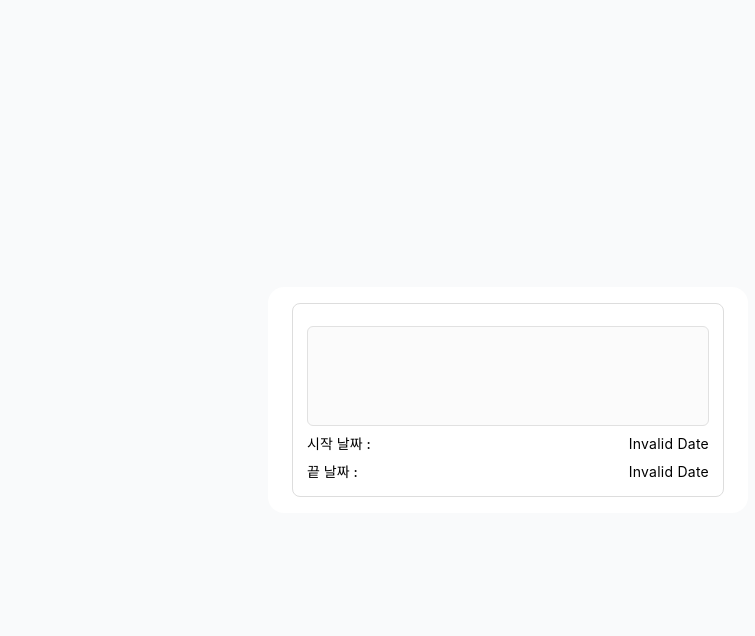
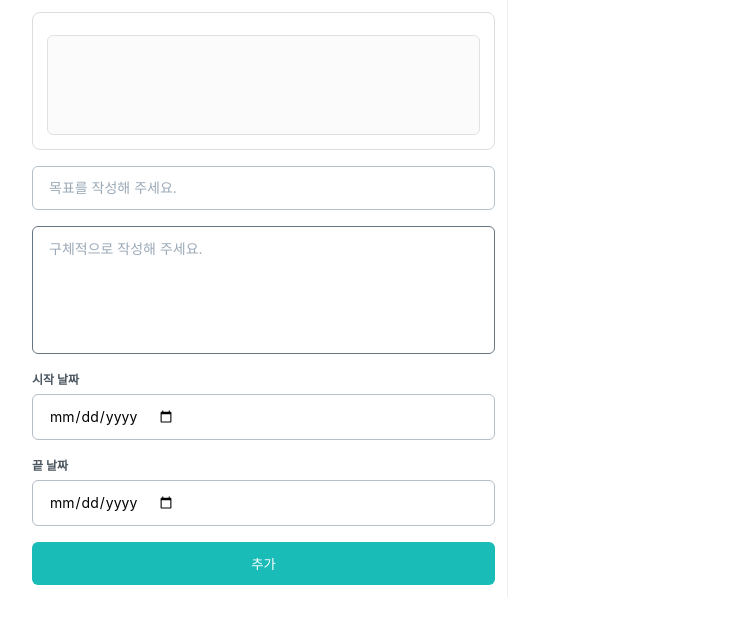
Before and after one commit to cwd3469/Front-OverBrain, a React (Vite) app: page / in a window 1280 px wide. Both pictures are taken after a click on the button "저장". Shown: the top 636 px of the page, without its empty margins (132-887 px from the left). Built offline with nearby package versions, Linux system fonts and the light colour scheme.

Commit message:
OVB-1 feat : Detail 섹션 추가

```diff
--- a/package.json
+++ b/package.json
@@ -25,6 +25,7 @@
     "react-dom": "^18.2.0",
     "react-hook-form": "^7.49.2",
     "react-is": "^18.2.0",
+    "react-perfect-scrollbar": "^1.5.8",
     "react-router-dom": "^6.21.1",
     "react-timer-hook": "^3.0.7",
     "sort-by": "^1.2.0",
--- a/src/components/main/TargetCard.tsx
+++ b/src/components/main/TargetCard.tsx
@@ -4,39 +4,37 @@ import styled from '@emotion/styled';
 import dayjs from 'dayjs';
 type Props = Target & {
   onDelete?: (id: string) => void;
+  id?: string;
 };
 
-const TargetCard = ({ title, contents, createdAt, endAt, startAt, modifyAt, onDelete, id }: Props) => {
-  const dayFormat = (date: Date) => {
-    const formatting = 'YYYY-MM-DD';
-    return dayjs(date).format(formatting);
-  };
-  const createdDate = createdAt && dayFormat(createdAt);
-  const endDate = dayFormat(endAt);
-  const startDate = dayFormat(startAt);
-  const modifyDate = modifyAt && dayFormat(modifyAt);
-  const onDeleteBtn = onDelete && (() => onDelete(id));
+const TargetCard = ({ title, contents, createdAt, endAt, startAt, onDelete, id }: Props) => {
+  const dayFormat = (date: Date) => dayjs(date).format('YYYY-MM-DD');
+  const onDeleteBtn = onDelete && id ? () => onDelete(id) : undefined;
 
   return (
     <Card>
       <h3 className="title">{title}</h3>
       {onDeleteBtn ? <button onClick={onDeleteBtn}>X</button> : ''}
       <MultiLineTextFiled value={contents} disabled height="100px" />
-      {createdDate && (
+      {createdAt && (
         <Item>
           <div className="th">생성 날짜 :</div>
-          <p className="td">{createdDate}</p>
+          <p className="td">{dayFormat(createdAt)}</p>
         </Item>
       )}
+      {endAt && (
         <Item>
           <div className="th">시작 날짜 :</div>
-        <p className="td">{startDate}</p>
+          <p className="td">{dayFormat(endAt)}</p>
         </Item>
+      )}
+
+      {startAt && (
         <Item>
           <div className="th">끝 날짜 :</div>
-        <p className="td">{endDate}</p>
+          <p className="td">{dayFormat(startAt)}</p>
         </Item>
-      {modifyDate && <p>{modifyDate}</p>}
+      )}
     </Card>
   );
 };
--- /dev/null
+++ b/src/components/main/TargetInputs.tsx
@@ -0,0 +1,23 @@
+import { Target } from '@/types/main';
+import { LabelTextFiled, MultiLineTextFiled } from '../common/textFiled';
+import { UseFormRegister } from 'react-hook-form';
+import styled from '@emotion/styled';
+
+const TargetInputs = ({ register }: { register: UseFormRegister<Target> }) => {
+  return (
+    <InputSection>
+      <LabelTextFiled {...register('title')} placeholder="목표를 작성해 주세요." />
+      <MultiLineTextFiled {...register('contents')} placeholder="구체적으로 작성해 주세요." />
+      <LabelTextFiled {...register('startAt')} type="date" label="시작 날짜" />
+      <LabelTextFiled {...register('endAt')} type="date" label="끝 날짜" />
+    </InputSection>
+  );
+};
+
+export default TargetInputs;
+
+const InputSection = styled.div`
+  display: flex;
+  flex-direction: column;
+  gap: var(--RadiusXL, 16px);
+`;
--- a/src/pages/MainPage.tsx
+++ b/src/pages/MainPage.tsx
@@ -1,49 +1,71 @@
 import { useForm, SubmitHandler } from 'react-hook-form';
-import { useNavigate } from 'react-router-dom';
-import { Target } from '@/types/main';
-import useCurrentTarget from '@/stores/useCurrentTarget';
-import { MultiLineTextFiled, LabelTextFiled } from '@components/common/textFiled';
+import { CoreTarget, DetailTarget, Target } from '@/types/main';
 import OButton from '@components/common/button/OButton';
 import OLayout from '@components/common/layout/OLayout';
 import styled from '@emotion/styled';
 import { useState } from 'react';
 import TargetCard from '@/components/main/TargetCard';
 
+import TargetInputs from '@/components/main/TargetInputs';
+import { useTheme } from '@emotion/react';
+
 const MainPage = () => {
-  const navigate = useNavigate();
+  const theme = useTheme();
   const [step, setStep] = useState<number>(1);
-  const [target, setTarget] = useState<Target>();
-  const { register, handleSubmit } = useForm<Target>();
+  const [target, setTarget] = useState<CoreTarget>();
+  const [detailTarget, setDetailTarget] = useState<DetailTarget[]>([]);
 
-  const onSubmit: SubmitHandler<Target> = ({ title, contents, startAt, endAt }: Target) => {
-    setTarget({ title, contents, startAt, endAt, id: 'firstId' });
+  const firstTarget = useForm<Target>();
+  const secondTarget = useForm<Target>();
+
+  const handleSetCoreTarget: SubmitHandler<Target> = (core: Target) => {
+    setTarget({ ...core, detailList: [] });
     setStep(2);
   };
 
+  const handleSetDetailTarget: SubmitHandler<Target> = (detail: Target) => {
+    setDetailTarget((prev) => {
+      return [...prev, { ...detail, todoList: [], coreId: '' }];
+    });
+  };
+
   return (
-    <OLayout width="480px">
+    <OLayout width={step === 1 ? theme.screens.xsm : theme.screens.lg}>
       {step === 1 ? (
         <>
           <MainTypography>원하는 목표를 입력해 주세요.</MainTypography>
           <MainPageSelect>
-            <LabelTextFiled {...register('title')} placeholder="목표를 작성해 주세요." />
-            <MultiLineTextFiled {...register('contents')} placeholder="구체적으로 작성해 주세요." />
-            <LabelTextFiled {...register('startAt')} type="date" label="시작 날짜" />
-            <LabelTextFiled {...register('endAt')} type="date" label="끝 날짜" />
-            <OButton onClick={handleSubmit(onSubmit)}>저장</OButton>
+            <TargetInputs register={firstTarget.register} />
+            <OButton onClick={firstTarget.handleSubmit(handleSetCoreTarget)}>저장</OButton>
           </MainPageSelect>
         </>
       ) : step === 2 ? (
         target ? (
-          <>
+          <DetailSection>
+            <DetailSectionColumn>
               <TargetCard
-              id={target.id}
                 title={target.title}
                 contents={target.contents}
                 startAt={target.startAt}
                 endAt={target.endAt}
               />
-          </>
+              <TargetInputs register={secondTarget.register} />
+              <OButton onClick={secondTarget.handleSubmit(handleSetDetailTarget)}>추가</OButton>
+            </DetailSectionColumn>
+            <DetailSectionColumn>
+              {detailTarget.map((el, index) => {
+                return (
+                  <TargetCard
+                    title={el.title}
+                    contents={el.contents}
+                    startAt={el.startAt}
+                    endAt={el.endAt}
+                    key={index}
+                  />
+                );
+              })}
+            </DetailSectionColumn>
+          </DetailSection>
         ) : (
           <></>
         )
@@ -65,3 +87,22 @@ const MainPageSelect = styled.div`
 const MainTypography = styled.div`
   ${(props) => props.theme.typography.H1_Headline_32_B}
 `;
+
+const DetailSection = styled.div`
+  display: flex;
+  flex-direction: row;
+  align-items: start;
+  height: 800px;
+`;
+
+const DetailSectionColumn = styled.div`
+  display: flex;
+  flex-direction: column;
+  gap: ${(props) => props.theme.gap.xl};
+  width: 50%;
+  border-right: 1px solid ${(props) => props.theme.palette.gray[200]};
+  padding: ${(props) => props.theme.gap.lg};
+  :last-child {
+    border-right: 0px;
+  }
+`;
--- a/src/stores/useCurrentTarget.ts
+++ b/src/stores/useCurrentTarget.ts
@@ -1,4 +1,4 @@
-import { Target } from '@/types/main';
+import { CoreTarget } from '@/types/main';
 import { create } from 'zustand';
 
 export type CreateTargetType = {
@@ -9,7 +9,7 @@ export type CreateTargetType = {
 };
 
 type State = {
-  target: Target[];
+  target: CoreTarget[];
 };
 
 type Action = {
@@ -30,7 +30,7 @@ const useCurrentTarget = create<State & Action>()((set) => ({
       if (!contents || !title || !endAt || !startAt) return state;
       const createdAt = new Date();
       const id = newID();
-      const newTarget: Target = { id, title, contents, createdAt, startAt, endAt };
+      const newTarget: CoreTarget = { id, title, contents, createdAt, startAt, endAt };
       const newTargetList = [...oldTargetList, newTarget];
       const newState = { ...state, target: newTargetList };
       return newState;
--- /dev/null
+++ b/src/styles/size.ts
@@ -0,0 +1,39 @@
+type Breakpoint = 'xsm' | 'sm' | 'md' | 'lg' | 'xl' | 'xxl';
+
+export type BreakpointValueKey = {
+  [key in Breakpoint]: string;
+};
+
+const gap: BreakpointValueKey = {
+  xsm: '2px',
+  sm: '4px',
+  md: '8px',
+  lg: '12px',
+  xl: '16px',
+  xxl: '20px',
+};
+
+const radius: BreakpointValueKey = {
+  xsm: '2px',
+  sm: '4px',
+  md: '6px',
+  lg: '8px',
+  xl: '16px',
+  xxl: '24px',
+};
+
+const screens: BreakpointValueKey = {
+  xsm: '480px',
+  sm: '640px',
+  md: '768px',
+  lg: '1024px',
+  xl: '1280px',
+  xxl: '1536px',
+};
+
+const size = {
+  gap,
+  radius,
+  screens,
+};
+export default size;
--- a/src/styles/theme.ts
+++ b/src/styles/theme.ts
@@ -1,7 +1,9 @@
 import { palette } from './palette';
+import size from './size';
 import typography from './typography';
 
 export const theme = {
   typography,
   palette,
+  ...size,
 };
--- a/src/types/d.ts/emotion.d.ts
+++ b/src/types/d.ts/emotion.d.ts
@@ -1,10 +1,14 @@
 import '@emotion/react';
 import { TypographyValueKey } from '../../styles/typography';
 import { PaletteValueKey } from '../../styles/palette';
+import { BreakpointValueKey } from '../../styles/size';
 
 declare module '@emotion/react' {
   export interface Theme {
+    gap: BreakpointValueKey;
+    radius: BreakpointValueKey;
+    screens: BreakpointValueKey;
+    typography: TypographyValueKey;
     palette: PaletteValueKey;
-    typography: TypographyValueKey;
   }
 }
```
Also changed, not shown: src/styles/screens.ts (deleted, +0 -7 lines), src/types/main.ts (+19 -5 lines), .pnp.cjs, 1 other file (tests, documents, lock files or other folders). Lines whose indentation alone changed are shown as unchanged.
